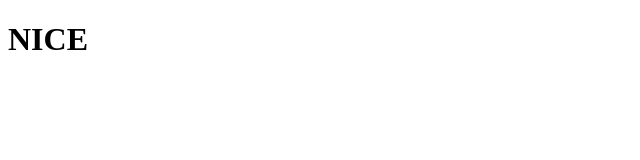
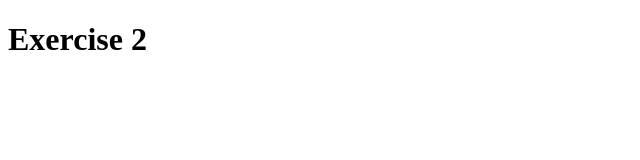
Before and after one commit to robertomsen/MANGO, a React app: page /exercise2 in a window 1280 px wide. Shown: the top 160 px of the page, without its empty margins (0-640 px from the left). Built offline with nearby package versions, Linux system fonts and the light colour scheme.

Commit message:
Routes and Pages

```diff
--- a/package.json
+++ b/package.json
@@ -13,8 +13,9 @@
   "license": "ISC",
   "dependencies": {
     "eslint-plugin-prettier": "^4.0.0",
-    "react": "^18.1.0",
-    "react-dom": "^18.1.0"
+    "react": "^17.0.0",
+    "react-dom": "^17.0.0",
+    "react-router-dom": "^6.3.0"
   },
   "devDependencies": {
     "@babel/core": "^7.17.12",
--- a/src/App.js
+++ b/src/App.js
@@ -1,8 +1,18 @@
 import React from 'react'
+import { Route, Routes } from 'react-router-dom'
+import Exercise1Page from './pages/Exercise1Page/Exercise1Page'
+import Exercise2Page from './pages/Exercise2Page/Exercise2Page'
+import HomePage from './pages/HomePage/HomePage'
+import NotFoundPage from './pages/NotFoundPage/NotFoundPage'
 
 const App = () => {
   return (
-    <h1>NICE</h1>
+      <Routes>
+        <Route exact path="/" element={<HomePage />} />
+        <Route exact path="exercise1" element={<Exercise1Page />} />
+        <Route exact path="exercise2" element={<Exercise2Page />} />
+        <Route path="*" element={<NotFoundPage />} />
+      </Routes>
   )
 }
 
--- a/src/index.js
+++ b/src/index.js
@@ -1,7 +1,11 @@
 import React from 'react'
+import * as ReactDOM from 'react-dom'
+import { BrowserRouter } from 'react-router-dom'
 import App from './App'
-import { createRoot } from 'react-dom/client'
 
-const container = document.getElementById('app')
-const root = createRoot(container)
-root.render(<App tab="home" />)
+ReactDOM.render(
+  <BrowserRouter>
+    <App />
+  </BrowserRouter>,
+  document.getElementById('app')
+)
--- /dev/null
+++ b/src/pages/Exercise1Page/Exercise1Page.js
@@ -0,0 +1,9 @@
+import React from 'react'
+
+const Exercise1Page = () => {
+  return (
+    <h1>Exercise 1</h1>
+  )
+}
+
+export default Exercise1Page
--- /dev/null
+++ b/src/pages/Exercise2Page/Exercise2Page.js
@@ -0,0 +1,9 @@
+import React from 'react'
+
+const Exercise2Page = () => {
+  return (
+    <h1>Exercise 2</h1>
+  )
+}
+
+export default Exercise2Page
--- /dev/null
+++ b/src/pages/HomePage/HomePage.js
@@ -0,0 +1,9 @@
+import React from 'react'
+
+const HomePage = () => {
+  return (
+    <h1>Home</h1>
+  )
+}
+
+export default HomePage
--- /dev/null
+++ b/src/pages/NotFoundPage/NotFoundPage.js
@@ -0,0 +1,9 @@
+import React from 'react'
+
+const NotFoundPage = () => {
+  return (
+    <h1>404 - Not Found</h1>
+  )
+}
+
+export default NotFoundPage
--- a/webpack.config.js
+++ b/webpack.config.js
@@ -9,6 +9,9 @@ module.exports = {
   },
   resolve: {
     extensions: ['.js', '.jsx']
+  },
+  devServer: {
+    historyApiFallback: true
   },
   module: {
     rules: [
```
Also changed, not shown: 2 other files (tests, documents, lock files or other folders).
